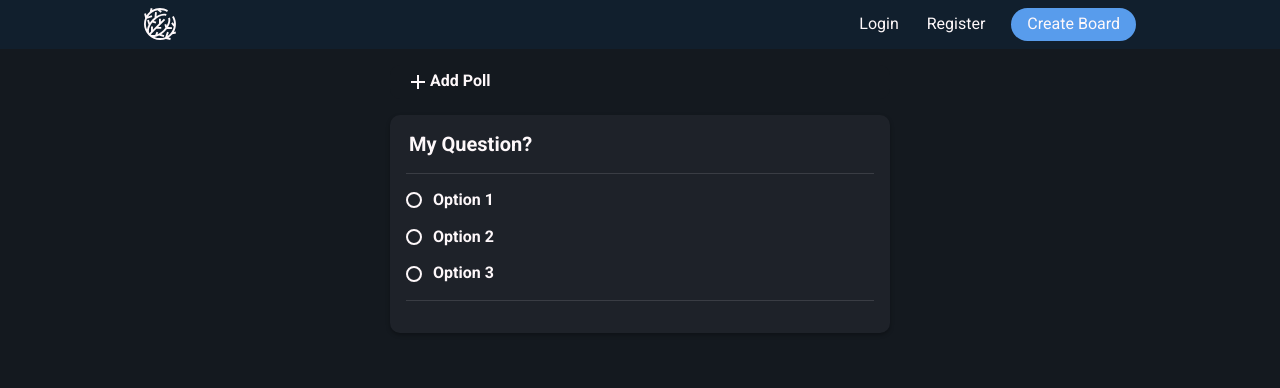
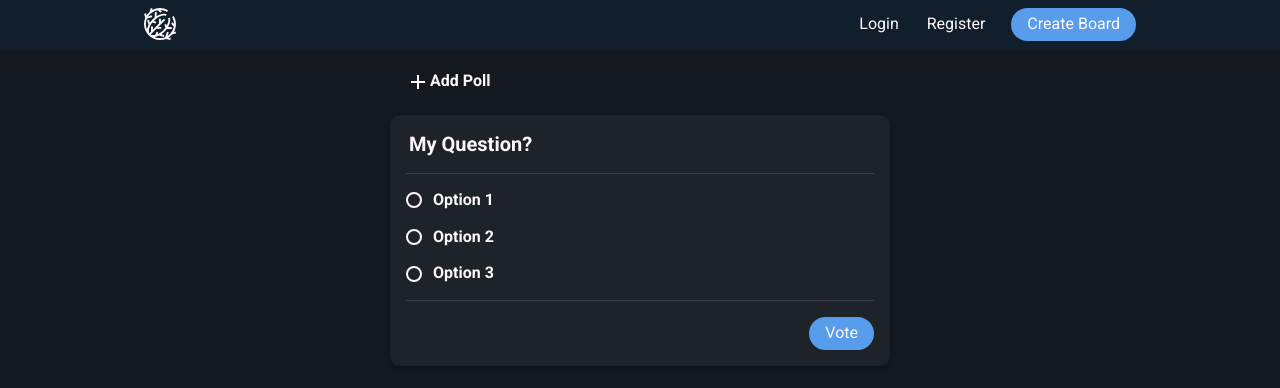
Before and after one commit to hhuuddoo/silent-classroom, a React (Create React App) app: page / in a window 1280 px wide. Shown: the top 388 px of the page. Built offline with nearby package versions, Linux system fonts and the light colour scheme.

Commit message:
add vote button

```diff
--- a/src/containers/poll.js
+++ b/src/containers/poll.js
@@ -10,6 +10,9 @@ export default function Poll({ question, options }) {
       <PollOption option="Option 2" name="some id" id="id2" />
       <PollOption option="Option 3" name="some id" id="id3" />
       <Seperator />
+      <div className="right">
+        <span className="button button--cta">Vote</span>
+      </div>
     </Panel>
   );
 }
--- a/src/scss/_globals.scss
+++ b/src/scss/_globals.scss
@@ -69,6 +69,8 @@ a:hover {
 }
 
 .right {
+  display: flex;
+  justify-content: flex-end;
   margin-left: auto;
 }
 
--- a/src/scss/index.css
+++ b/src/scss/index.css
@@ -76,6 +76,12 @@ a:hover {
 }
 
 .right {
+  display: -webkit-box;
+  display: -ms-flexbox;
+  display: flex;
+  -webkit-box-pack: end;
+      -ms-flex-pack: end;
+          justify-content: flex-end;
   margin-left: auto;
 }
 
```
Also changed, not shown: src/scss/_add-poll.scss (+0 -8 lines), 1 other file (tests, documents, lock files or other folders).
